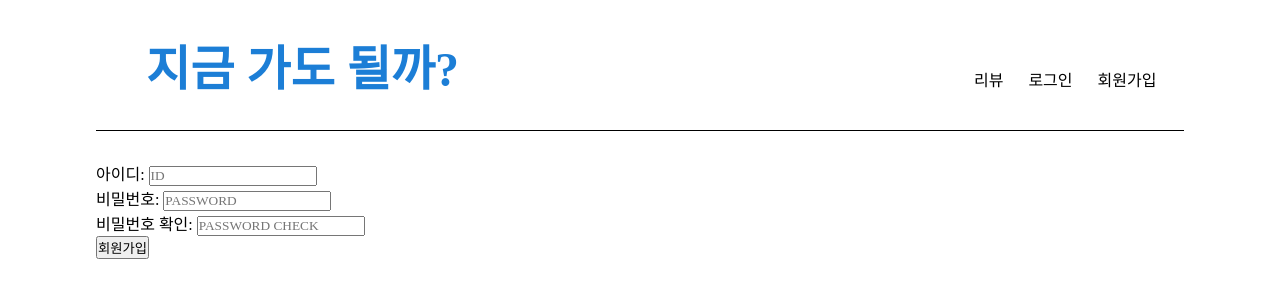
After one commit to blackco66/LetsCountPeople, a Django app: template LetsCountPeople/accounts/templates/accounts/signup.html in a window 1280 px wide. The commit adds this page. Shown: the top 300 px of the page. Run offline with Django 3.2, Linux system fonts and the light colour scheme; the template is opened without the code that fills it, so the values that code supplies are empty; some libraries are stand-ins or nearby versions.

Commit message:
회원가입 / 로그아웃 구현 로그인 미완

```diff
--- a/LetsCountPeople/LetsCountPeople/urls.py
+++ b/LetsCountPeople/LetsCountPeople/urls.py
@@ -17,6 +17,7 @@ from django.contrib import admin
 from django.urls import path
 from django.conf.urls import include
 import pages.views
+import accounts.views
 from django.conf import settings
 from django.conf.urls.static import static
 
@@ -24,5 +25,7 @@ urlpatterns = [
     path('admin/', admin.site.urls),
     path('', pages.views.index, name="index"),
     path('pages/', include('pages.urls')),
-    path('accounts/', include('accounts.urls')),
+    path('accounts/login/', accounts.views.login, name="login"),
+    path('accounts/signup/', accounts.views.signup, name="signup"),
+    path('accounts/', include('django.contrib.auth.urls')),
 ] + static(settings.STATIC_URL, document_root=settings.STATIC_ROOT)
--- /dev/null
+++ b/LetsCountPeople/accounts/templates/accounts/signup.html
@@ -0,0 +1,18 @@
+{% extends 'base.html' %}
+
+{% block content %}
+  <form action="{% url 'signup' %}" method="POST">
+    {% csrf_token %}
+
+    <label for="signup-user-id">아이디: </label>
+    <input id="signup-user-id" type="text" name="user-id" placeholder="ID"> <br>
+
+    <label for="signup-user-password">비밀번호: </label>
+    <input id="signup-user-password" type="password" name="user-password" placeholder="PASSWORD"> <br>
+
+    <label for="signup-user-password-check">비밀번호 확인: </label>
+    <input id="signup-user-password-check" type="password" name="user-password-check" placeholder="PASSWORD CHECK"> <br>
+
+    <input type="submit" value="회원가입">
+  </form>
+{% endblock content %}
--- a/LetsCountPeople/pages/static/pages/style.css
+++ b/LetsCountPeople/pages/static/pages/style.css
@@ -4,19 +4,35 @@
   font-family: 'Nanum Myeongjo', serif;
 }
 
+a, a:link, a:visited {
+  text-decoration: none;
+  color: black;
+}
+
+/* base.html */
 body {
   width: 85%;
   margin: 0 auto;
 }
 
 header {
-  padding: 30px 0px 30px 30px;
+  padding: 30px 0px 30px 50px;
   border-bottom: 1px solid black;
-  color: #1c7ed6;
   font-size: 1.5rem;
+  display: flex;
+  justify-content: space-between;
+  margin-bottom: 30px;
 }
 
-/* index.html에 들어가는 css */
+header nav {
+  display: flex;
+  justify-content: space-around;
+  width: 20%;
+  font-size: 1rem;
+  padding: 37px 15px 0px 15px;
+}
+
+/* index.html */
 button {
   cursor: pointer;
 }
@@ -81,3 +97,5 @@ button {
 .gym-list + .gym-list {
   border-top: 1px solid black;
 }
+
+/* login.html */
--- a/LetsCountPeople/pages/templates/base.html
+++ b/LetsCountPeople/pages/templates/base.html
@@ -10,7 +10,20 @@
     </head>
     <body>
       <header>
-        <h1>지금 가도 될까?</h1>
+        <a href="/pages/" style="color: #1c7ed6;"><h1>지금 가도 될까?</h1></a>
+        {% if user.is_authenticated %}
+          <nav>
+            <a class="link-review" href="/pages/review/">리뷰</a>
+            {{ user.get_username }}님 안녕하세요!
+            <a class="link-logout" href="{% url 'logout' %}?next={{request.path}}">로그아웃</a>
+          </nav>
+        {% else %}
+          <nav>
+            <a class="link-review" href="/pages/review/">리뷰</a>
+            <a class="link-login" href="{% url 'login' %}?next={{request.path}}">로그인</a>
+            <a class="link-signup" href="{% url 'signup' %}">회원가입</a>
+          </nav>
+        {% endif %}
       </header>
       {% block content %}
       {% endblock %}
```
Also changed, not shown: LetsCountPeople/accounts/templates/registration/login.html (added, +15 -0 lines), LetsCountPeople/accounts/urls.py (deleted, +0 -7 lines), LetsCountPeople/accounts/views.py (+19 -0 lines).
